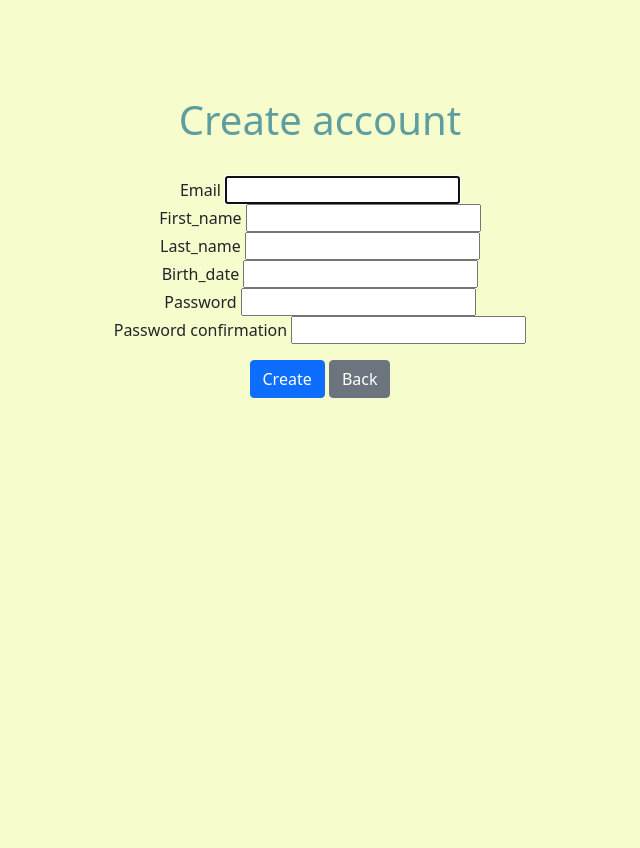
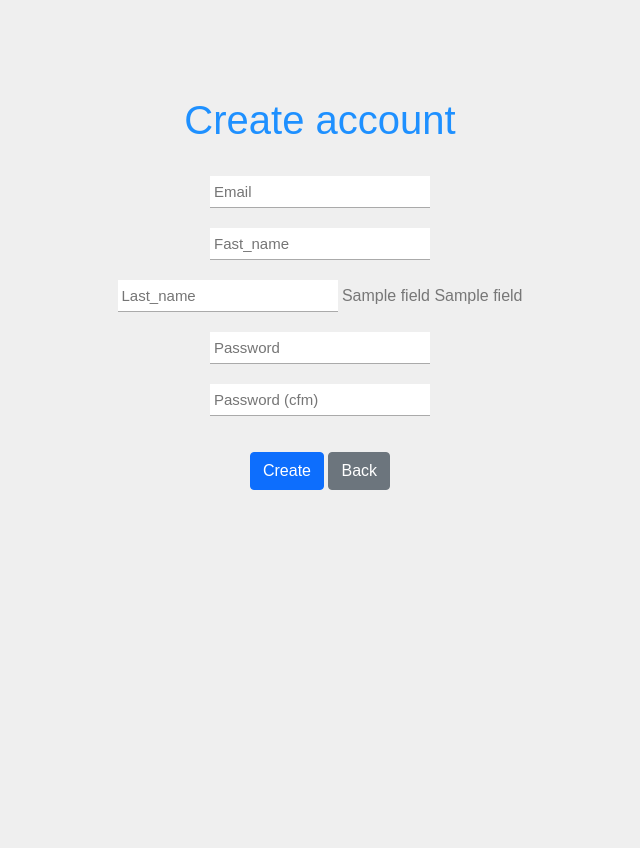
Before and after one commit to takuma-shishido/dejavu, a Django app: template templates/signup.html in a window 1280 px wide. Shown: the whole page, without its empty margins (320-960 px from the left). After the commit the page ends 490 px from the top, so only its background shows below. Run offline with Django 3.2, Linux system fonts and the light colour scheme; tables that the repository leaves empty hold one stand-in row (values such as "Sample post"); the template is opened without the code that fills it: values that come from a table or form of the project are taken from there, most other values are stand-ins (such as "Sample title", 1, 10 or a date in 2020); some libraries are stand-ins or nearby versions.

Commit message:
finish/design

```diff
--- a/accounts/models.py
+++ b/accounts/models.py
@@ -57,11 +57,6 @@ class User(AbstractBaseUser, PermissionsMixin):
         null=True,
         blank=False
     )
-    birth_date = models.DateField(
-        verbose_name=_("birth_date"),
-        blank=True,
-        null=True
-    )
     is_superuser = models.BooleanField(
         verbose_name=_("is_superuer"),
         default=False
--- a/dejavu_app/forms.py
+++ b/dejavu_app/forms.py
@@ -12,7 +12,6 @@ class SignUpForm(UserCreationForm):
             "email",
             "first_name",
             "last_name",
-            "birth_date",
         )
 
 
--- a/static/css/base.css
+++ b/static/css/base.css
@@ -1,18 +1,118 @@
-html,body{
-    height: 100%;
-}
 
-body{
-    background-color: rgb(246, 252, 203);
-}
+* {
+    box-sizing: border-box;
+  }
 
-.contents{
-    width: 100vw;
-    height: 100vh;
-    background-color: rgb(246, 252, 203);
-}
-
-*{
+  body {
     margin: 0;
     padding: 0;
-}
+    background: #efefef;
+    font-size: 16px;
+    color: #777;
+    font-family: sans-serif;
+    font-weight: 300;
+  }
+
+  #login-box {
+    position: relative;
+    margin: 5% auto;
+    width: 600px;
+    height: 400px;
+    background: #fff;
+    box-shadow: 0 2px 4px #4b4b4b;
+  }
+
+  .left-box {
+    /* background-color: orange; */
+    position: absolute;
+    top: 0;
+    left: 0;
+    padding: 40px;
+    width: 300px;
+    height: 400px;
+  }
+
+  h1 {
+    margin-top: 0;
+    margin-bottom: 20px;
+    font-weight: 300;
+    font-size: 28px;
+  }
+
+  input[type="text"],
+  input[type="email"],
+  input[type="password"] {
+    margin-bottom: 20px;
+    padding: 4px;
+    width: 220px;
+    height: 32px;
+    border: none;
+    outline: none;
+    border-bottom: 1px solid #aaa;
+    font-weight: 400;
+    font-size: 15px;
+    transition: 0.3s ease;
+  }
+
+  input[type="submit"] {
+    margin-bottom: 28px;
+    width: 120px;
+    height: 32px;
+    background-color: #9b6025;
+    border: none;
+    border-radius: 2px;
+    color: #fff;
+    font-weight: 500;
+    transition: 0.3s all;
+    cursor: pointer;
+  }
+
+  input[type="submit"]:hover {
+    background-color: #794b1d;
+  }
+
+  .right-box {
+    /* background-color: green; */
+    position: absolute;
+    top: 0;
+    right: 0;
+    padding: 40px;
+    width: 300px;
+    height: 400px;
+    background-image: url(./bg.jpg);
+    background-size: cover;
+    background-position: center;
+  }
+
+  .right-box,
+  .loginwith {
+    display: block;
+    margin-bottom: 40px;
+    font-size: 28px;
+    color: white;
+    font-weight: 600;
+    text-align: center;
+    text-shadow: 0 2px 4px #4b4b4b;
+  }
+
+  button.sns {
+    margin-bottom: 20px;
+    width: 220px;
+    height: 36px;
+    border: none;
+    border-radius: 2px;
+    color: white;
+    font-weight: 500;
+    transition: 0.2s ease;
+    cursor: pointer;
+  }
+
+  .facebook {
+    background-color: #32508e;
+  }
+  .twitter {
+    background-color: #55acee;
+  }
+  .google {
+    background-color: #dd4b39;
+  }
--- a/templates/base.html
+++ b/templates/base.html
@@ -1,3 +1,5 @@
+{% load static %}
+
 <!DOCTYPE html>
 <html lang="ja">
 
@@ -11,17 +13,19 @@
   <script src="https://cdn.jsdelivr.net/npm/bootstrap@5.0.2/dist/js/bootstrap.bundle.min.js"
     integrity="sha384-MrcW6ZMFYlzcLA8Nl+NtUVF0sA7MsXsP1UyJoMp4YLEuNSfAP+JcXn/tWtIaxVXM"
     crossorigin="anonymous"></script>
-    <link rel="stylesheet" href="/static/css/base.css">
+    <link rel="stylesheet" href="{% static 'css/base.css' %}">
   <title>Account</title>
 </head>
 
 <body>
+<div class="login-box">
   <div class="container mx-auto text-center" style="height: 600px;">
     {% block title %}
     {% endblock %}
     {% block content %}
     {% endblock %}
   </div>
+</div>
 </body>
 
 </html>
--- a/templates/login.html
+++ b/templates/login.html
@@ -1,18 +1,18 @@
 {% extends 'base.html' %}
 
 {% block title %}
-<div class="h1 mt-5 pt-5"><font color="#5f9ea0">Please Login</font></div>
+<div class="h1 mt-5 pt-5"><font color="dodgerblue">Please Login</font></div>
 {% endblock %}
 {% block content %}
 <form method="post">
     {% csrf_token %}
     {{ form.non_field_errors }}
-    {% for field in form %}
+    <input type="text" name="username" autofocus="" autocapitalize="none" autocomplete="username" maxlength="254" required="" id="id_username" value="" placeholder="Email">
     {{ field.label }}
     {{ field }}
     {{ field.errors }}
     <br>
-    {% endfor %}
+    <input type="password" name="password" autocomplete="current-password" required="" id="id_password" value="" placeholder="Password">
     <div class="mt-3">
             <button type="submit" class="btn btn-primary">Login</button>
             <a href="{% url 'dejavu_app:home' %}" class="btn btn-secondary">Back</a>
--- a/templates/signup.html
+++ b/templates/signup.html
@@ -1,23 +1,28 @@
 {% extends 'base.html' %}
 
 {% block title %}
-<div class="h1 mt-5 pt-5"><font color="#5f9ea0">Create account</font></div>
+<div class="h1 mt-5 pt-5"><font color="dodgerblue">Create account</font></div>
+
 {% endblock %}
 
 {% block content %}
 <div>
   <br>
   <form method="POST">
-    {% csrf_token %}
-    {{ form.non_field_errors }}
-    {% for field in form %}
-    {% if field.label != "Account_id" %}
-      {{ field.label }}
-      {{ field }}
-      {{ field.errors }}
-    {% endif %}
+  {% csrf_token %}
+  {{ form.non_field_errors }}
+    <input type="email" name="email" maxlength="254" autofocus="" required="" id="id_email" value="" placeholder="Email">
     <br>
-    {% endfor %}
+    <input type="text" name="first_name" maxlength="150" required="" id="id_first_name" value="" placeholder="Fast_name">
+    <br>
+    <input type="text" name="last_name" maxlength="150" required="" id="id_last_name" value="" placeholder="Last_name">
+    {{ field.label }}
+    {{ field }}
+    {{ field.errors }}
+    <br>
+    <input type="password" name="password1" autocomplete="new-password" required="" id="id_password1" value="" placeholder="Password">
+    <br>
+    <input type="password" name="password2" autocomplete="new-password" required="" id="id_password2" value="" placeholder="Password (cfm)">
     <div class="mt-3">
       <button type="submit" class="btn btn-primary">Create</button>
       <a href="{% url 'dejavu_app:home' %}" class="btn btn-secondary">Back</a>
```
